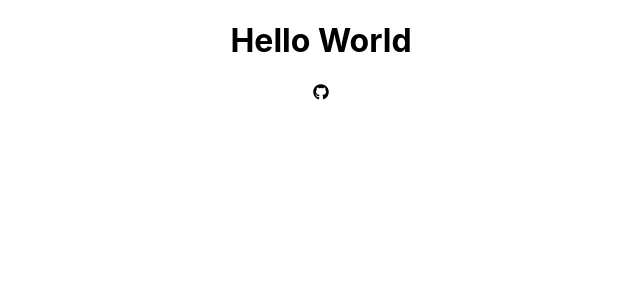
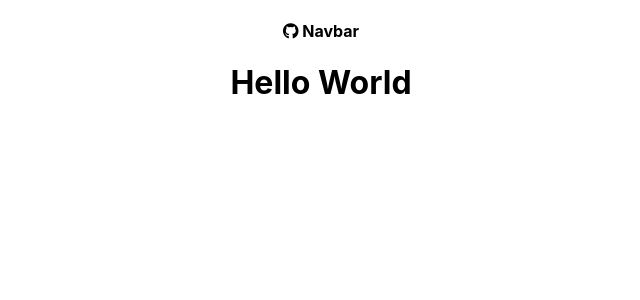
Before and after one commit to jessica-pring/github-user-finder, a React (Create React App) app: page / in a window 1280 px wide. Shown: the top 300 px of the page, without its empty margins (319-959 px from the left). Built offline with nearby package versions, Linux system fonts and the light colour scheme.

Commit message:
created navbar component

```diff
--- a/src/App.js
+++ b/src/App.js
@@ -1,12 +1,14 @@
 import './App.css';
 import React, { Component } from "react";
+import Navbar from "./components/layout/Navbar";
 
 class App extends Component {
   render() {
     return (
       <div className="App">
+        <Navbar />
+
         <h1>Hello World</h1>
-        <i className="fab fa-github"></i>
       </div>
     );
   }
--- /dev/null
+++ b/src/components/layout/Navbar.js
@@ -0,0 +1,15 @@
+import React, { Component } from 'react'
+
+export class Navbar extends Component {
+  render() {
+    return (
+      <nav className="navbar">
+        <h4>
+          <i className="fab fa-github"></i> Navbar
+        </h4>
+      </nav>
+    )
+  }
+}
+
+export default Navbar
```
